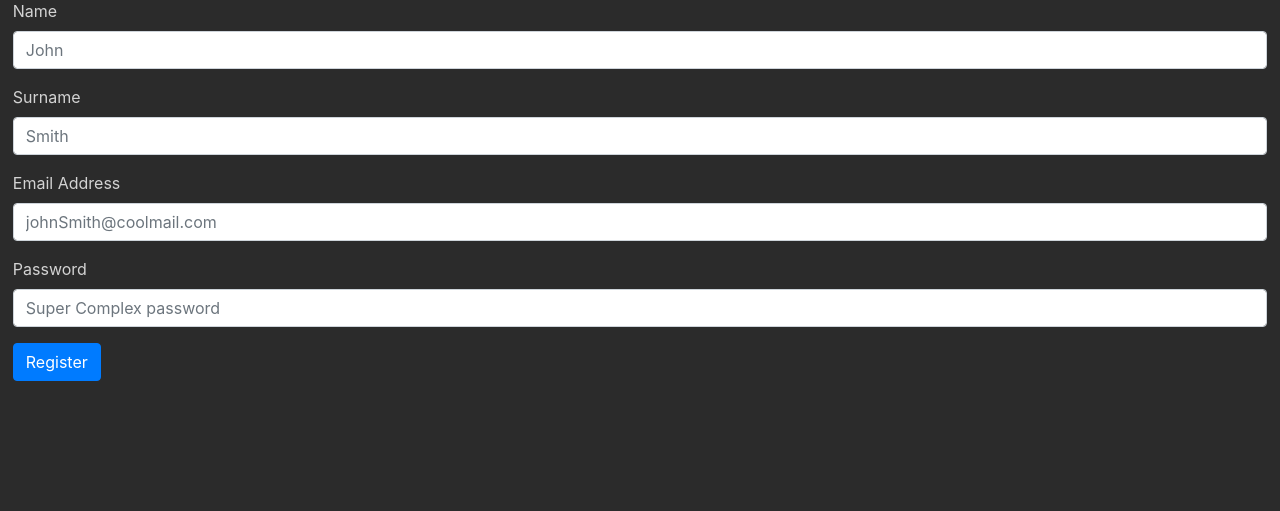
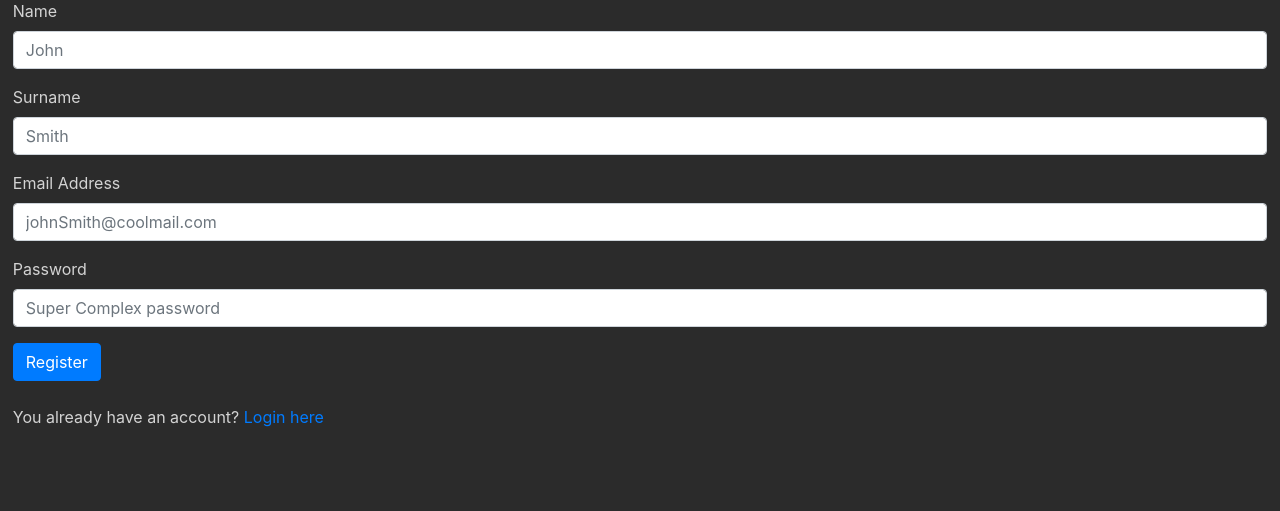
Before and after one commit to Sclafus/FlaskyLearn, a Flask app: page /register/ in a window 1280 px wide. Shown: the part 57-568 px from the top of the page. Run offline with Flask 2, Linux system fonts and the light colour scheme; parts of the project's set-up code (start-up, migrations or seed data) failed here and were passed over; some libraries are stand-ins or nearby versions.

Commit message:
QoL upgrade for login and register pages

```diff
--- a/templates/login.html
+++ b/templates/login.html
@@ -21,7 +21,8 @@
       Remember me
     </label>
   </div>
-
   <button type="submit" class="btn btn-primary">Log in</button>
 </form>
+<br>
+<p>You don't have an account? <a href="{{ url_for('register') }}">Register here</a></p>
 {% endblock %}
--- a/templates/register.html
+++ b/templates/register.html
@@ -25,4 +25,6 @@
 
   <button type="submit" class="btn btn-primary">Register</button>
 </form>
+<br>
+<p>You already have an account? <a href="{{ url_for('login') }}">Login here</a></p>
 {% endblock %}
```
